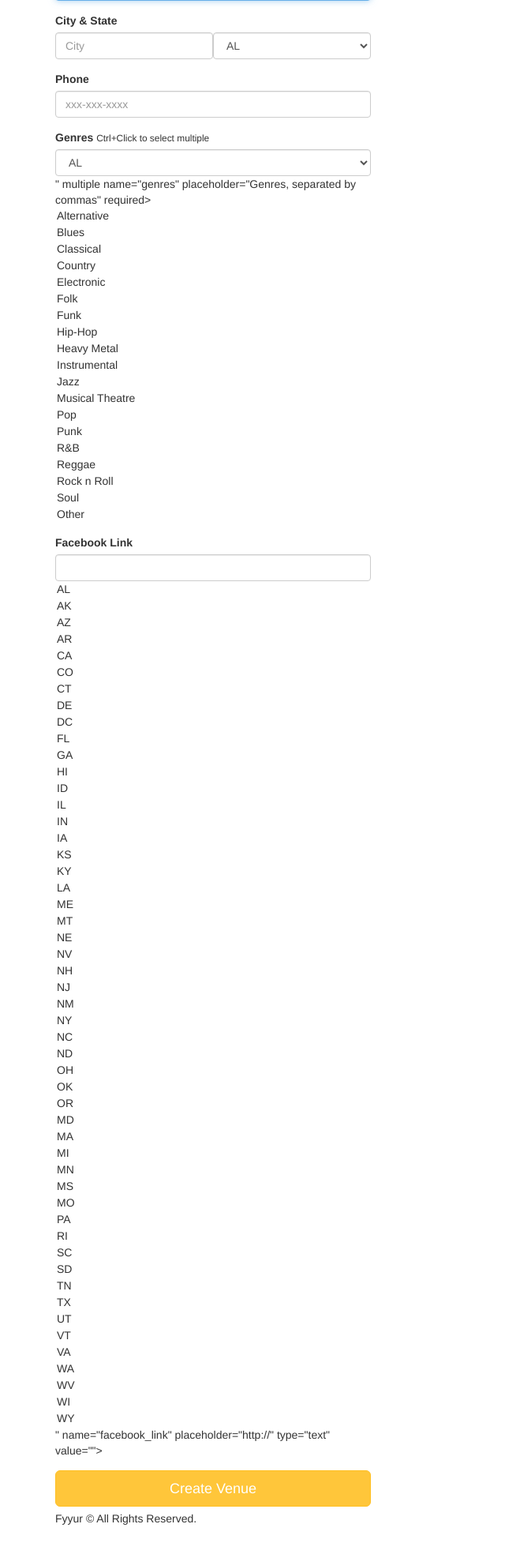
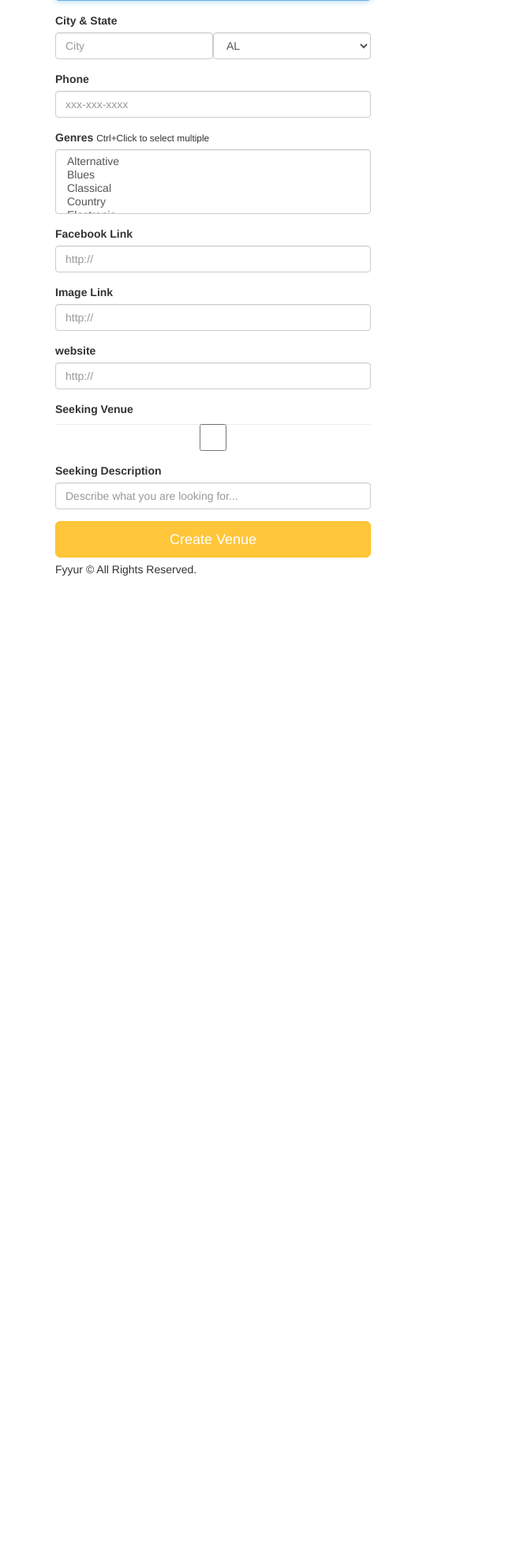
Before and after one commit to gthomas0/Fyyur, a Flask app: page /artists/create in a window 1280 px wide. Shown: the part 194-2162 px from the top of the page at 79% size, without its empty margins (0-640 px from the left). After the commit the page ends 923 px from the top, so only its background shows below. Run offline with Flask 2, Linux system fonts and the light colour scheme; some libraries are stand-ins or nearby versions.

Commit message:
Fixing artist/create forms

```diff
--- a/forms.py
+++ b/forms.py
@@ -92,7 +92,6 @@
         'facebook_link', validators=[DataRequired(), Length(max=120)]
     )
     genres = SelectMultipleField(
-        # TODO implement enum restriction
         'genres', validators=[DataRequired()],
         choices=[
             ('Alternative', 'Alternative'),
@@ -193,14 +192,12 @@
         ]
     )
     phone = StringField(
-        # TODO implement validation logic for state
-        'phone'
+        'phone', validators=[DataRequired(), Length(max=120)]
     )
     image_link = StringField(
-        'image_link'
+        'image_link', validators=[DataRequired(), Length(max=500)]
     )
     genres = SelectMultipleField(
-        # TODO implement enum restriction
         'genres', validators=[DataRequired()],
         choices=[
             ('Alternative', 'Alternative'),
@@ -225,8 +222,14 @@
         ]
     )
     facebook_link = StringField(
-        # TODO implement enum restriction
         'facebook_link', validators=[URL()]
     )
-
-# TODO IMPLEMENT NEW ARTIST FORM AND NEW SHOW FORM
+    website = StringField(
+        'website', validators=[URL()]
+    )
+    seeking_venue = BooleanField(
+        'seeking_venue'
+    )
+    seeking_description = StringField(
+        'seeking_description', validators=[Length(max=500)]
+    )
--- a/templates/forms/new_artist.html
+++ b/templates/forms/new_artist.html
@@ -20,18 +20,34 @@
           </div>
       </div>
       <div class="form-group">
-          <label for="phone">Phone</label>
-          {{ form.phone(class_ = 'form-control', placeholder='xxx-xxx-xxxx', autofocus = true) }}
-        </div>
+        <label for="phone">Phone</label>
+        {{ form.phone(class_ = 'form-control', placeholder='xxx-xxx-xxxx', autofocus = true) }}
+      </div>
       <div class="form-group">
         <label for="genres">Genres</label>
         <small>Ctrl+Click to select multiple</small>
-        {{ form.genres(class_ = 'form-control', placeholder='Genres, separated by commas', id=form.state, autofocus = true) }}
+        {{ form.genres(class_ = 'form-control', placeholder='Genres, separated by commas', autofocus = true) }}
       </div>
       <div class="form-group">
-          <label for="genres">Facebook Link</label>
-          {{ form.facebook_link(class_ = 'form-control', placeholder='http://', id=form.state, autofocus = true) }}
-        </div>
+        <label for="facebook_link">Facebook Link</label>
+        {{ form.facebook_link(class_ = 'form-control', placeholder='http://', autofocus = true) }}
+      </div>
+      <div  class="form-group">
+        <label for="image_link">Image Link</label>
+        {{ form.image_link(class_ = 'form-control', placeholder='http://', autofocus = true) }}
+      </div>
+      <div class="form-group">
+        <label for="website">website</label>
+        {{ form.website(class_ = 'form-control', placeholder='http://', autofocus = true) }}
+      </div>
+      <div class="form-group">
+        <label for="seeking_venue">Seeking Venue</label>
+        {{ form.seeking_venue(class_ = 'form-control', autofocus = true) }}
+      </div>
+      <div class="form-group">
+        <label for="seeking_description">Seeking Description</label>
+        {{ form.seeking_description(class_ = 'form-control', placeholder='Describe what you are looking for...', autofocus = true) }}
+      </div>
       <input type="submit" value="Create Venue" class="btn btn-primary btn-lg btn-block">
     </form>
   </div>
```
